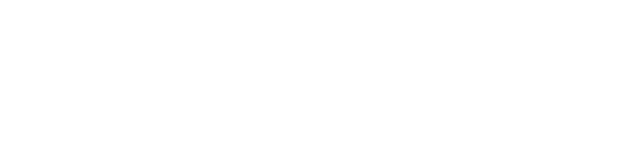
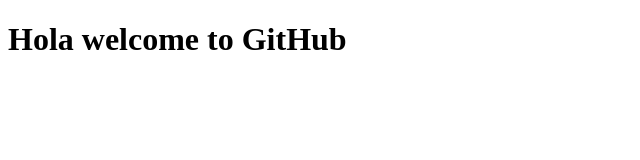
Before and after one commit to Ricardo-Caballero/js-block, a plain HTML site: page index.html in a window 1280 px wide. Shown: the whole page, without its empty margins (0-640 px from the left). Drawn offline with Linux system fonts and the light colour scheme.

Commit message:
Agregamos el ' welcome gitgub ' index.html
sólo agregamos un h1 con un mensaje de bienvenida

```diff
--- a/index.html
+++ b/index.html
@@ -6,6 +6,6 @@
     <title>Document</title>
 </head>
 <body>
-
+    <h1>Hola welcome to GitHub</h1>
 </body>
 </html>
```
